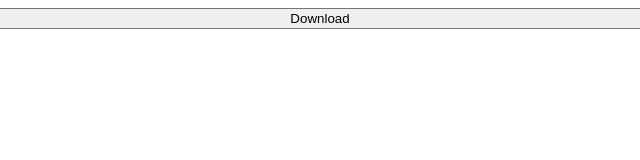
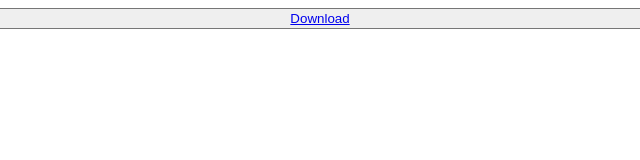
Before and after one commit to inorf/inorf.github.io, a plain HTML site: page plik_dylevich.html in a window 1280 px wide. Shown: the full height of the page, 320-960 px from the left. Drawn offline with Linux system fonts and the light colour scheme.

Commit message:
Update plik_dylevich.html

```diff
--- a/plik_dylevich.html
+++ b/plik_dylevich.html
@@ -6,7 +6,7 @@
     <title> tabela Dylevich </title>
   </head>
   <body>
-    <button href="https://drive.google.com/file/d/1k-WA0D8cIqatehi6yrn7t3hWS9R7jJ4W/view?usp=sharing" class="btn" style="width:100%"><i class="fa fa-download"></i> Download</button>
+    <button style="width:100%"><a href="https://drive.google.com/file/d/1k-WA0D8cIqatehi6yrn7t3hWS9R7jJ4W/view?usp=sharing"> Download </a></button>
     <A HREF="index.html"> wróć </A>
   </body>
 </html>
```
